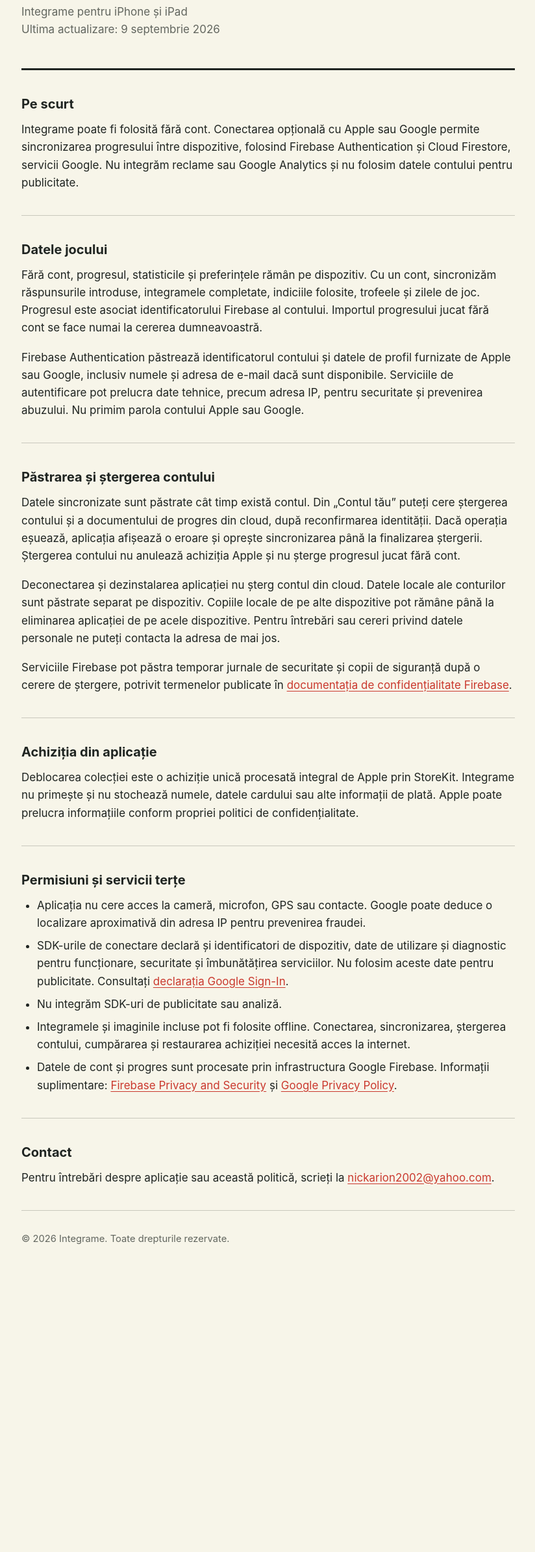
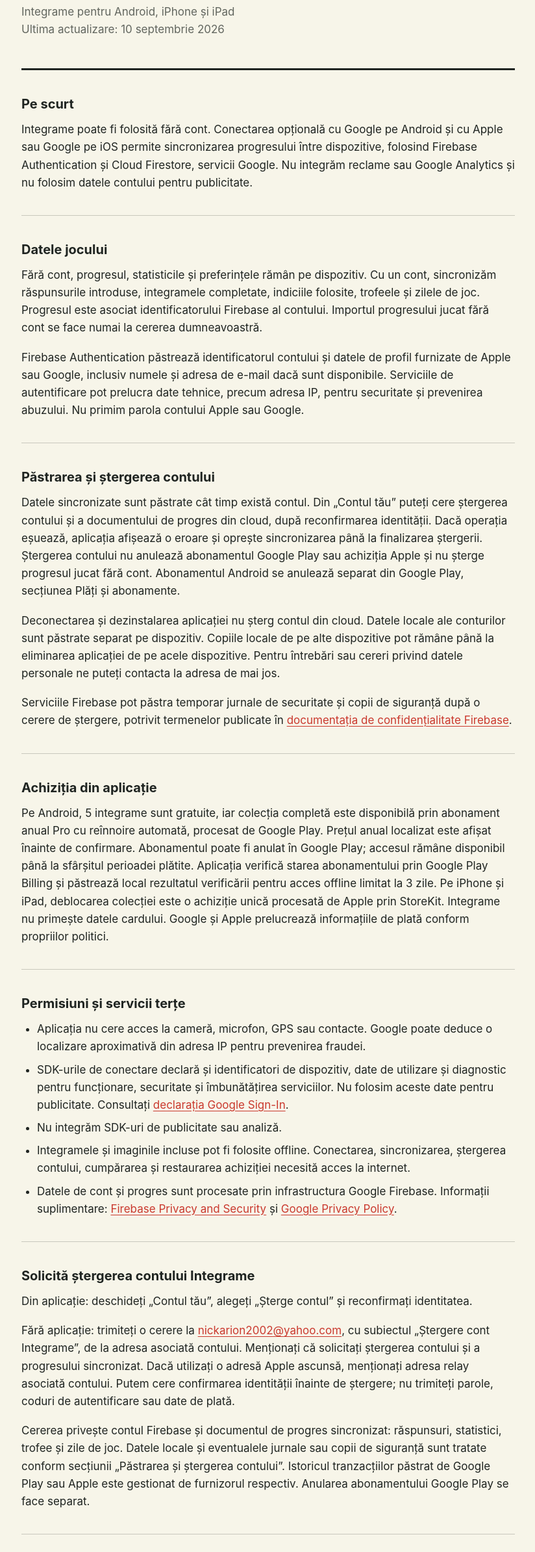
Before and after one commit to nickarion2002/integrame-privacy, a plain HTML site: page index.html in a window 1280 px wide. Shown: the part 172-2560 px from the top of the page at 65% size, without its empty margins (227-1051 px from the left). Before the commit the page ends 2170 px from the top, so only its background shows below. Drawn offline with Linux system fonts and the light colour scheme.

Commit message:
Document Android subscriptions and account deletion requests

```diff
--- a/index.html
+++ b/index.html
@@ -5,7 +5,7 @@
   <meta name="viewport" content="width=device-width, initial-scale=1">
   <meta name="color-scheme" content="light">
   <title>Politica de confidențialitate - Integrame</title>
-  <meta name="description" content="Politica de confidențialitate a aplicației Integrame pentru iPhone și iPad.">
+  <meta name="description" content="Politica de confidențialitate a aplicației Integrame pentru Android, iPhone și iPad.">
   <style>
     :root {
       color-scheme: light;
@@ -82,12 +82,12 @@
     <header>
       <div class="mark" aria-hidden="true">I</div>
       <h1>Politica de confidențialitate</h1>
-      <p class="updated">Integrame pentru iPhone și iPad<br>Ultima actualizare: 9 septembrie 2026</p>
+      <p class="updated">Integrame pentru Android, iPhone și iPad<br>Ultima actualizare: 10 septembrie 2026</p>
     </header>
 
     <section>
       <h2>Pe scurt</h2>
-      <p>Integrame poate fi folosită fără cont. Conectarea opțională cu Apple sau Google permite sincronizarea progresului între dispozitive, folosind Firebase Authentication și Cloud Firestore, servicii Google. Nu integrăm reclame sau Google Analytics și nu folosim datele contului pentru publicitate.</p>
+      <p>Integrame poate fi folosită fără cont. Conectarea opțională cu Google pe Android și cu Apple sau Google pe iOS permite sincronizarea progresului între dispozitive, folosind Firebase Authentication și Cloud Firestore, servicii Google. Nu integrăm reclame sau Google Analytics și nu folosim datele contului pentru publicitate.</p>
     </section>
 
     <section>
@@ -98,14 +98,14 @@
 
     <section>
       <h2>Păstrarea și ștergerea contului</h2>
-      <p>Datele sincronizate sunt păstrate cât timp există contul. Din „Contul tău” puteți cere ștergerea contului și a documentului de progres din cloud, după reconfirmarea identității. Dacă operația eșuează, aplicația afișează o eroare și oprește sincronizarea până la finalizarea ștergerii. Ștergerea contului nu anulează achiziția Apple și nu șterge progresul jucat fără cont.</p>
+      <p>Datele sincronizate sunt păstrate cât timp există contul. Din „Contul tău” puteți cere ștergerea contului și a documentului de progres din cloud, după reconfirmarea identității. Dacă operația eșuează, aplicația afișează o eroare și oprește sincronizarea până la finalizarea ștergerii. Ștergerea contului nu anulează abonamentul Google Play sau achiziția Apple și nu șterge progresul jucat fără cont. Abonamentul Android se anulează separat din Google Play, secțiunea Plăți și abonamente.</p>
       <p>Deconectarea și dezinstalarea aplicației nu șterg contul din cloud. Datele locale ale conturilor sunt păstrate separat pe dispozitiv. Copiile locale de pe alte dispozitive pot rămâne până la eliminarea aplicației de pe acele dispozitive. Pentru întrebări sau cereri privind datele personale ne puteți contacta la adresa de mai jos.</p>
       <p>Serviciile Firebase pot păstra temporar jurnale de securitate și copii de siguranță după o cerere de ștergere, potrivit termenelor publicate în <a href="https://firebase.google.com/support/privacy">documentația de confidențialitate Firebase</a>.</p>
     </section>
 
     <section>
       <h2>Achiziția din aplicație</h2>
-      <p>Deblocarea colecției este o achiziție unică procesată integral de Apple prin StoreKit. Integrame nu primește și nu stochează numele, datele cardului sau alte informații de plată. Apple poate prelucra informațiile conform propriei politici de confidențialitate.</p>
+      <p>Pe Android, 5 integrame sunt gratuite, iar colecția completă este disponibilă prin abonament anual Pro cu reînnoire automată, procesat de Google Play. Prețul anual localizat este afișat înainte de confirmare. Abonamentul poate fi anulat în Google Play; accesul rămâne disponibil până la sfârșitul perioadei plătite. Aplicația verifică starea abonamentului prin Google Play Billing și păstrează local rezultatul verificării pentru acces offline limitat la 3 zile. Pe iPhone și iPad, deblocarea colecției este o achiziție unică procesată de Apple prin StoreKit. Integrame nu primește datele cardului. Google și Apple prelucrează informațiile de plată conform propriilor politici.</p>
     </section>
 
     <section>
@@ -119,6 +119,13 @@
       </ul>
     </section>
 
+    <section id="delete-account">
+      <h2>Solicită ștergerea contului Integrame</h2>
+      <p>Din aplicație: deschideți „Contul tău”, alegeți „Șterge contul” și reconfirmați identitatea.</p>
+      <p>Fără aplicație: trimiteți o cerere la <a href="mailto:nickarion2002@yahoo.com?subject=Ștergere%20cont%20Integrame">nickarion2002@yahoo.com</a>, cu subiectul „Ștergere cont Integrame”, de la adresa asociată contului. Menționați că solicitați ștergerea contului și a progresului sincronizat. Dacă utilizați o adresă Apple ascunsă, menționați adresa relay asociată contului. Putem cere confirmarea identității înainte de ștergere; nu trimiteți parole, coduri de autentificare sau date de plată.</p>
+      <p>Cererea privește contul Firebase și documentul de progres sincronizat: răspunsuri, statistici, trofee și zile de joc. Datele locale și eventualele jurnale sau copii de siguranță sunt tratate conform secțiunii „Păstrarea și ștergerea contului”. Istoricul tranzacțiilor păstrat de Google Play sau Apple este gestionat de furnizorul respectiv. Anularea abonamentului Google Play se face separat.</p>
+    </section>
+
     <section id="contact">
       <h2>Contact</h2>
       <p>Pentru întrebări despre aplicație sau această politică, scrieți la <a href="mailto:nickarion2002@yahoo.com">nickarion2002@yahoo.com</a>.</p>
```
